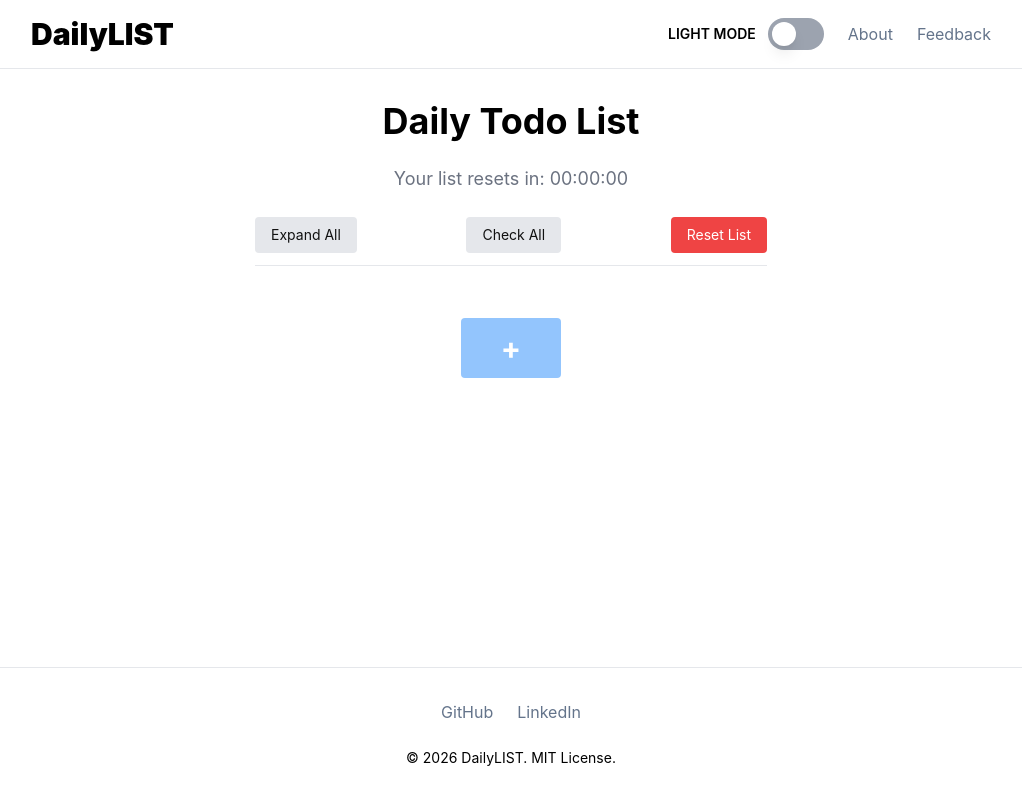
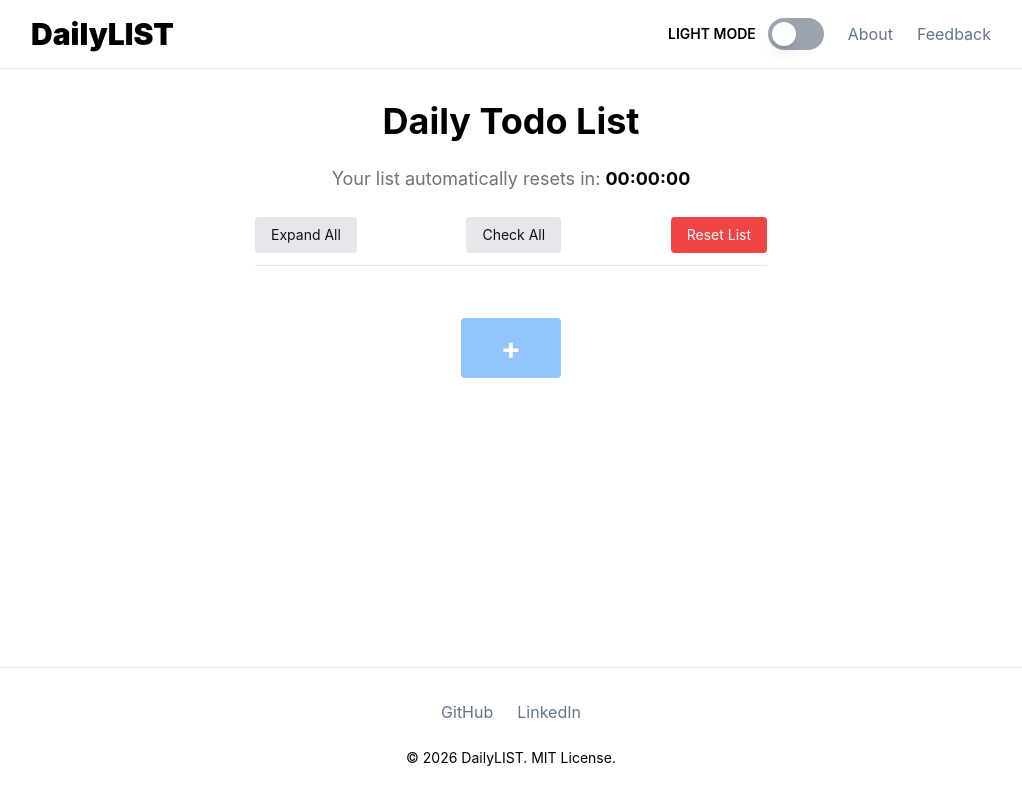
Before and after one commit to dwalkerwd7/DailyLIST, a React (Vite) app in the folder client/: page / in a window 1280 px wide. Shown: the whole page, without its empty margins (129-1151 px from the left). Built offline with nearby package versions, Linux system fonts and the light colour scheme.

Commit message:
added basic ResetTimer component for later implementation

```diff
--- /dev/null
+++ b/client/src/components/ResetTimer.tsx
@@ -0,0 +1,5 @@
+export default function ResetTimer() {
+    return (
+        <span className="font-bold text-primary-text">00:00:00</span>
+    );
+}
--- a/client/src/pages/Home.tsx
+++ b/client/src/pages/Home.tsx
@@ -1,3 +1,4 @@
+import ResetTimer from '../components/ResetTimer';
 import TodoApp from '../components/TodoApp';
 
 export default function Home() {
@@ -8,7 +9,7 @@ export default function Home() {
           Daily Todo List
         </h1>
         <p className="text-lg text-center text-muted">
-          Your list resets in: 00:00:00
+          Your list automatically resets in: <ResetTimer />
         </p>
 
         <TodoApp />
```
